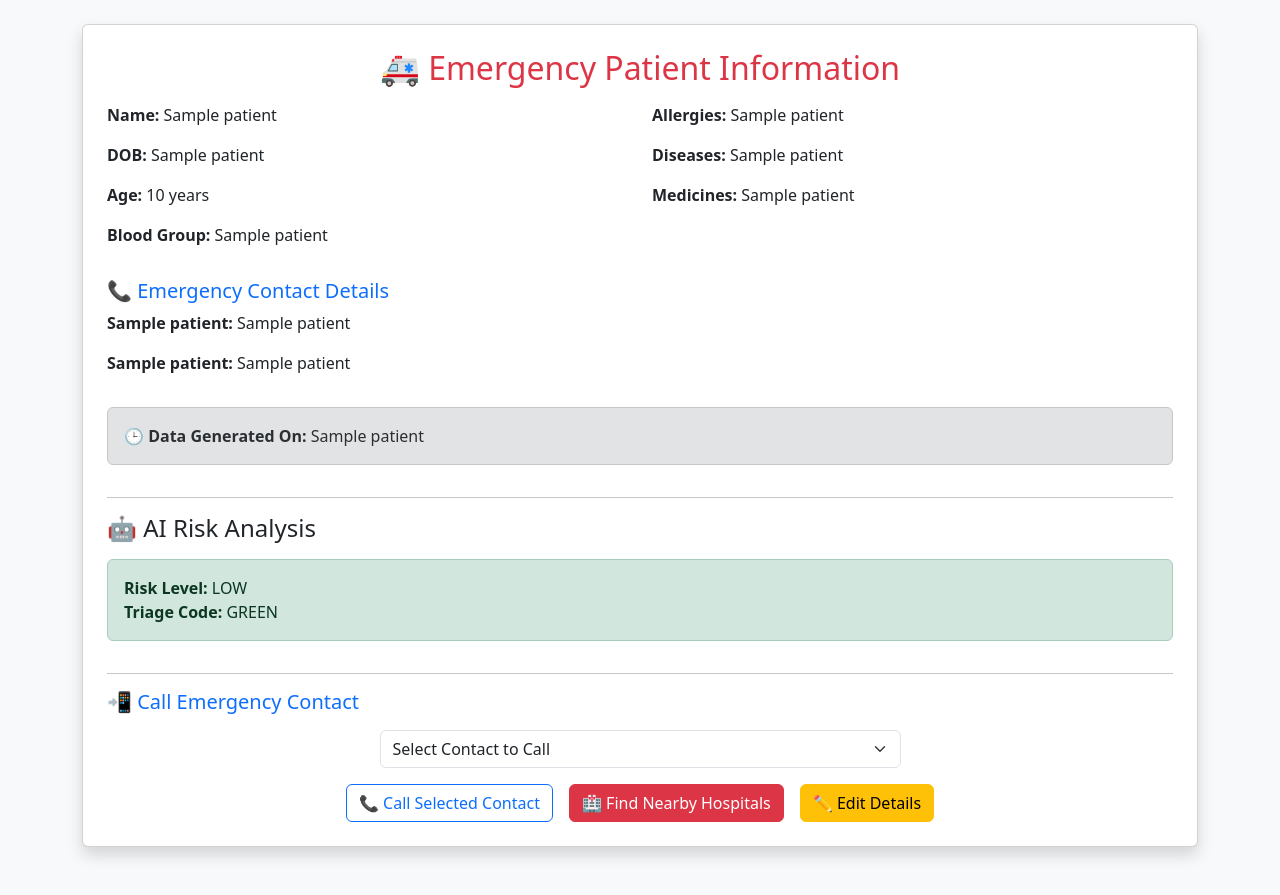
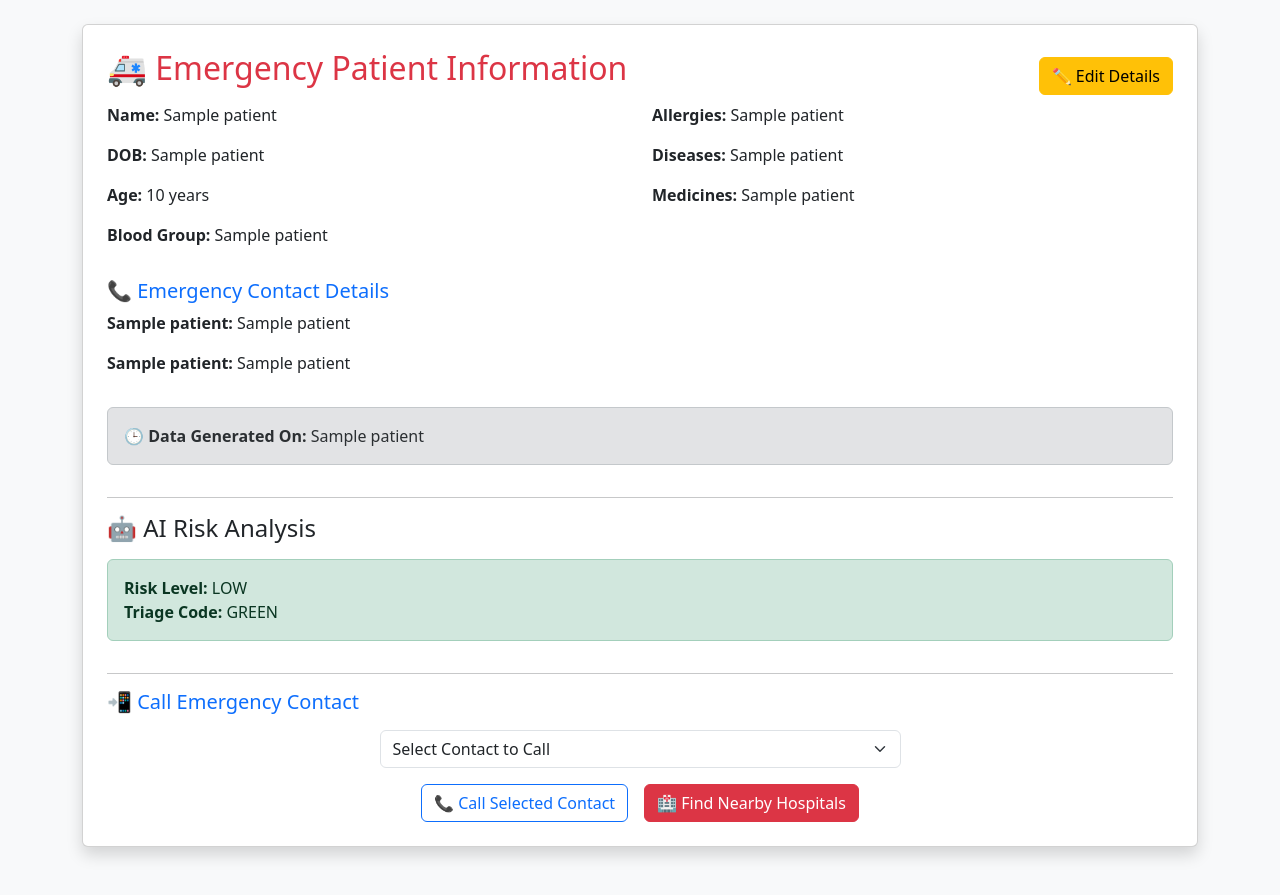
Before and after one commit to sonuy10/Ai-Emergency-Qr-Health-System, a Flask app: template templates/emergency_view.html in a window 1280 px wide. Run offline with Flask 3, Linux system fonts and the light colour scheme; the template is opened without the code that fills it: most values are stand-ins (such as "Sample title", 1, 10 or a date in 2020).

Commit message:
Refactor emergency_view.html for clarity and updates

```diff
--- a/templates/emergency_view.html
+++ b/templates/emergency_view.html
@@ -9,15 +9,15 @@
 
     <script>
         function callSelectedContact() {
-            const select = document.getElementById("contactSelect");
-            const number = select.value;
+            const select=document.getElementById("contactSelect");
+            const number=select.value;
 
-            if (!number) {
+            if(!number){
                 alert("Please select an emergency contact");
                 return;
             }
 
-            window.location.href = "tel:" + number;
+            window.location.href="tel:"+number;
         }
     </script>
 </head>
@@ -27,9 +27,18 @@
 <div class="container mt-4 mb-5">
     <div class="card shadow p-4">
 
-        <h2 class="text-danger mb-3 text-center">
+        <!-- TITLE + EDIT BUTTON -->
+        <div class="d-flex justify-content-between align-items-center">
+
+            <h2 class="text-danger mb-3">
                 🚑 Emergency Patient Information
             </h2>
+
+            <a href="/verify/{{ patient[0] }}" class="btn btn-warning">
+                ✏ Edit Details
+            </a>
+
+        </div>
 
         <!-- Patient Basic Info -->
         <div class="row">
@@ -47,7 +56,7 @@
             </div>
         </div>
 
-        <!-- Emergency Contacts (VISIBLE DETAILS) -->
+        <!-- Emergency Contacts -->
         <div class="mt-3">
             <h5 class="text-primary">📞 Emergency Contact Details</h5>
 
@@ -66,14 +75,14 @@
             {% endif %}
         </div>
 
-        <!-- Generated Date -->
+        <!-- DATE FIXED -->
         <div class="alert alert-secondary mt-3">
-            <strong>🕒 Data Generated On:</strong> {{ patient[11] }}
+            <strong>🕒 Data Generated On:</strong> {{ patient[12] }}
         </div>
 
         <hr>
 
-        <!-- AI Risk Analysis -->
+        <!-- AI Risk Analysis (UNCHANGED) -->
         <h4 class="mb-3">🤖 AI Risk Analysis</h4>
 
         {% if risk == "HIGH" %}
@@ -81,11 +90,13 @@
             <strong>Risk Level:</strong> HIGH<br>
             <strong>Triage Code:</strong> RED (Immediate Attention Required)
         </div>
+
         {% elif risk == "MEDIUM" %}
         <div class="alert alert-warning">
             <strong>Risk Level:</strong> MEDIUM<br>
             <strong>Triage Code:</strong> YELLOW
         </div>
+
         {% else %}
         <div class="alert alert-success">
             <strong>Risk Level:</strong> LOW<br>
@@ -95,12 +106,14 @@
 
         <hr>
 
-        <!-- Single Call Action -->
+        <!-- Call Action -->
         <h5 class="mb-3 text-primary">📲 Call Emergency Contact</h5>
 
         <div class="row justify-content-center mb-3">
             <div class="col-md-6">
+
                 <select id="contactSelect" class="form-select">
+
                     <option value="">Select Contact to Call</option>
 
                     {% if patient[7] %}
@@ -114,7 +127,9 @@
                         {{ patient[10] }} - {{ patient[9] }}
                     </option>
                     {% endif %}
+
                 </select>
+
             </div>
         </div>
 
@@ -128,11 +143,6 @@
                 🏥 Find Nearby Hospitals
             </a>
 
-            <!-- NEW EDIT BUTTON -->
-            <a href="/verify_edit/{{ patient[0] }}" class="btn btn-warning">
-                ✏ Edit Details
-            </a>
-
         </div>
 
     </div>
```
Lines whose indentation alone changed are shown as unchanged.
